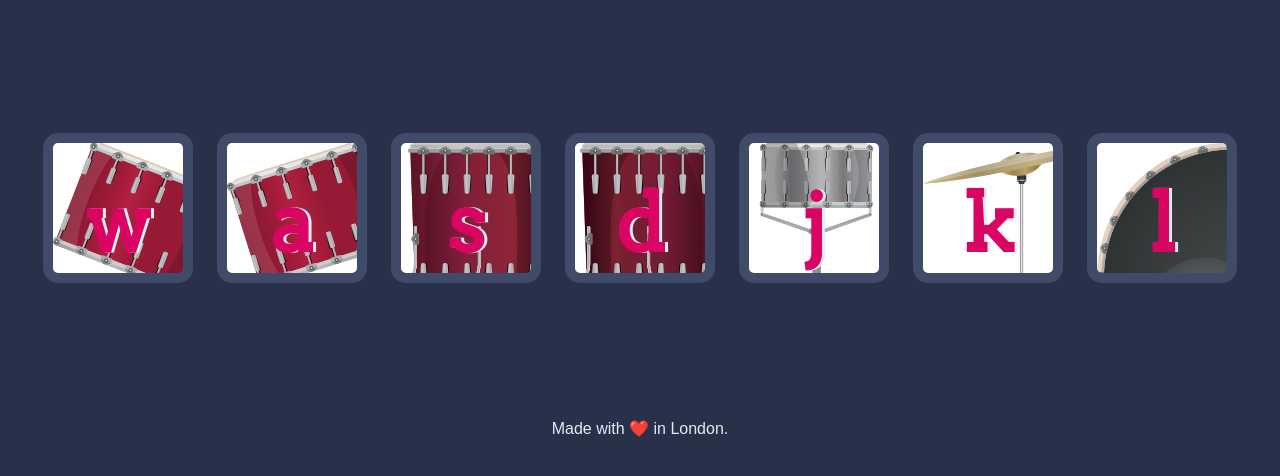
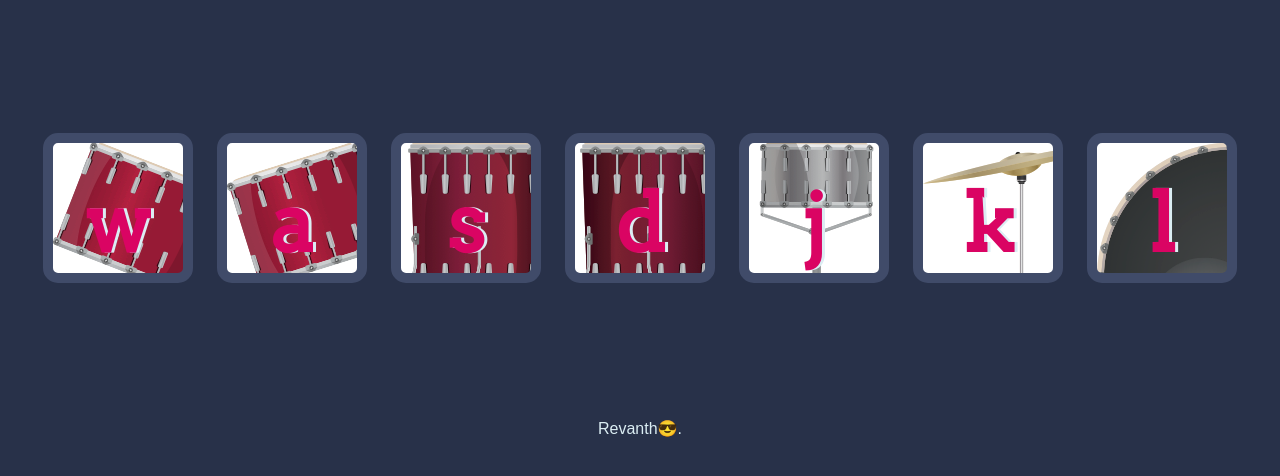
Before and after one commit to revanth2126/Drums, a plain HTML site: page index.html in a window 1280 px wide. Shown: the part 156-632 px from the top of the page. Drawn offline with Linux system fonts and the light colour scheme.

Commit message:
Update index.html

```diff
--- a/index.html
+++ b/index.html
@@ -24,7 +24,7 @@
 <script src="index.js" charset="utf-8"></script>
 
 <footer>
-  Made with ❤️ in London.
+  Revanth😎.
 </footer>
 </body>
 </html>
```
